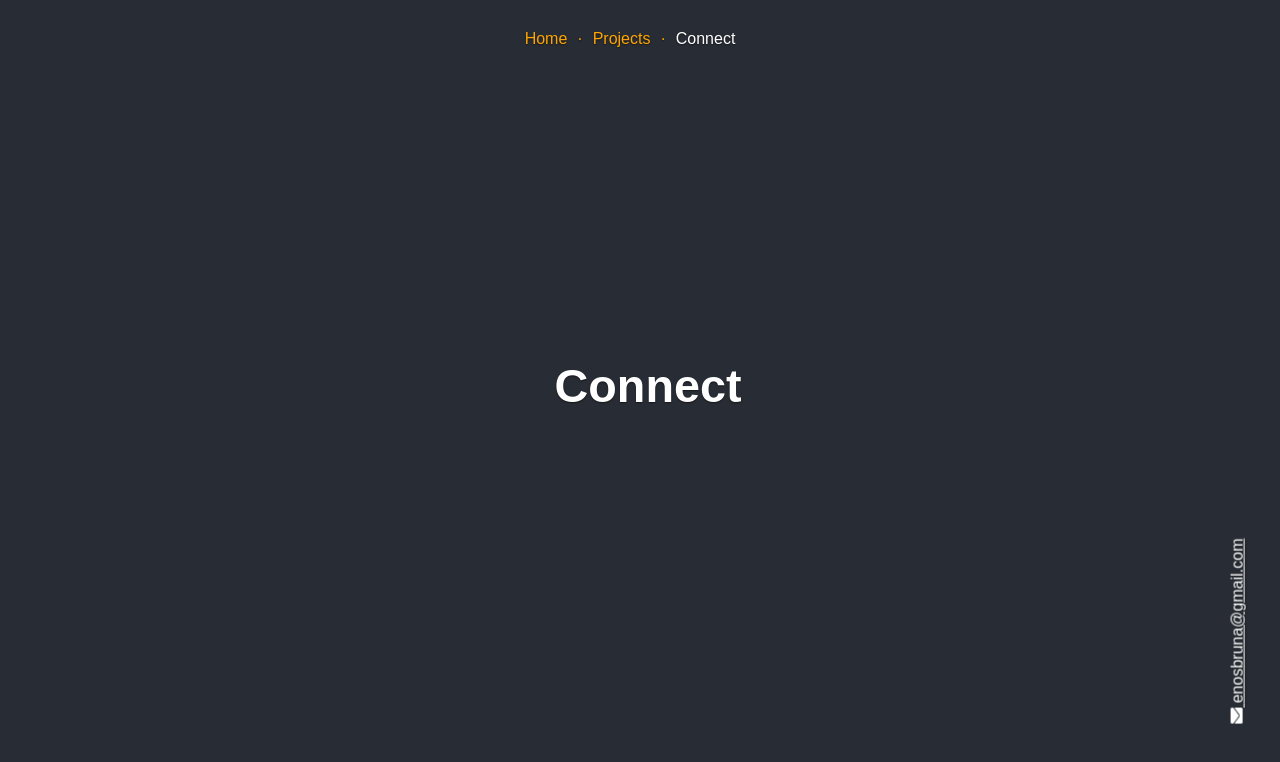
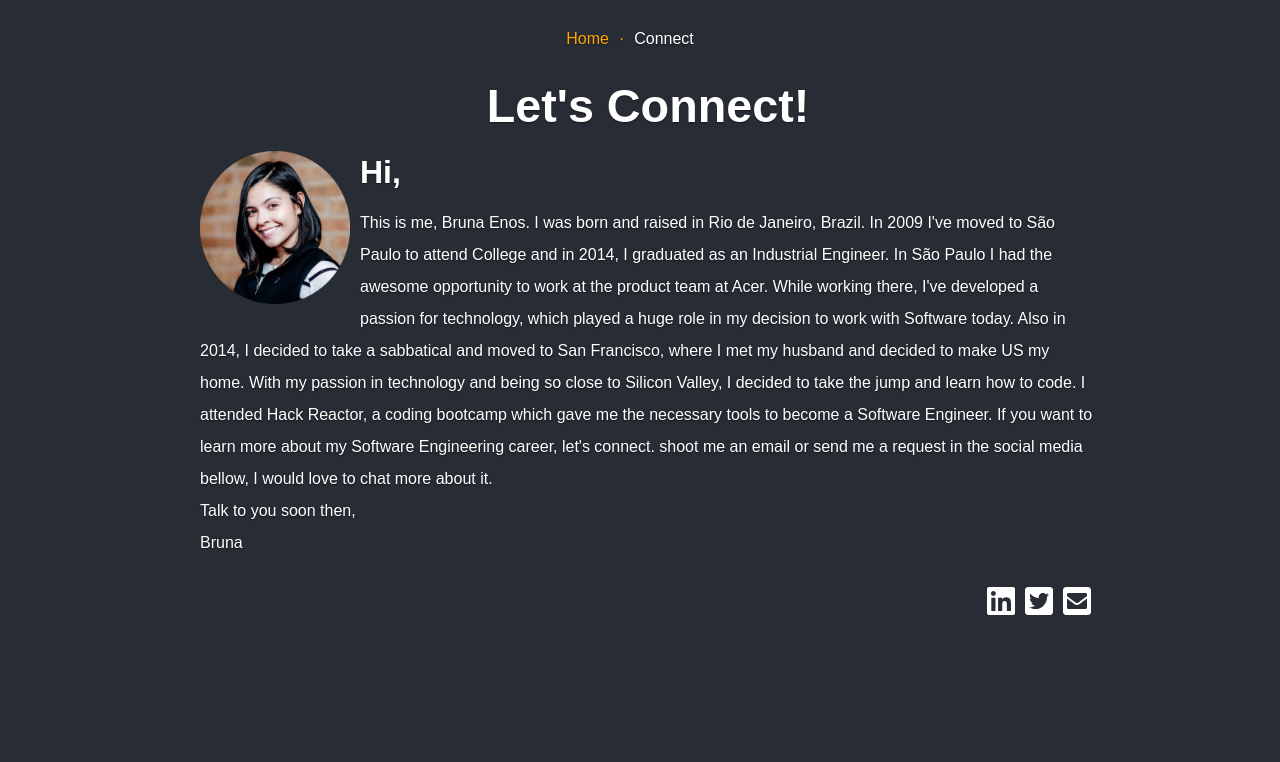
Before and after one commit to brunasmedeiros/bruna, a React (Create React App) app in the folder client/: page /connect in a window 1280 px wide. Shown: the top 762 px of the page. Built offline with nearby package versions, Linux system fonts and the light colour scheme; a web font is replaced by a local one.

Commit message:
[add] connect page

```diff
--- a/client/src/components/App.css
+++ b/client/src/components/App.css
@@ -44,23 +44,26 @@ h3 {
   padding-left: 15px;
   margin-right: auto;
   margin-left: auto;
+  position: absolute;
+  max-height: calc(100vh - 90px);
+  overflow: scroll;
+}
+
+@media (min-width: 350px) {
+  .container {
+    width: 90%;
+  }
 }
 
 @media (min-width: 768px) {
   .container {
-    width: 750px;
+    width: 80%;
   }
 }
 
 @media (min-width: 992px) {
   .container {
-    width: 970px;
-  }
-}
-
-@media (min-width: 1200px) {
-  .container {
-    width: 1170px;
+    width: 70%;
   }
 }
 
@@ -85,6 +88,32 @@ h3 {
   transform: rotate(270deg);
 }
 
+.profile--img {
+  width: 150px;
+  float: left;
+  margin-right: 10px;
+}
+
+.text--spaced {
+  line-height: 2;
+}
+
+.text--center {
+  text-align: center;
+}
+
+.social--link {
+  padding: 5px;
+}
+
+.padding--top {
+  padding-top: 10px;
+}
+
+.text--right {
+  text-align: right;
+}
+
 /*
  * Animations
  */
@@ -95,7 +124,7 @@ h3 {
   white-space: nowrap; /* Keeps the content on a single line */
   margin: 0 auto; /* Gives that scrolling effect as the typing happens */
   letter-spacing: .15em; /* Adjust as needed */
-  animation: typing 3.0s steps(30, end), blink-caret .75s step-end infinite;
+  animation: typing 2.0s steps(30, end), blink-caret .75s step-end infinite;
 }
 
 /* The typing effect */
@@ -116,11 +145,16 @@ h3 {
 
 /* Page animations */
 .page {
-    color: white;
-    position: fixed;
-    width: 100%;
-    background-color: #282c34;
-    top: 0;
+  color: white;
+  position: fixed;
+  width: 100%;
+  background-color: #282c34;
+  top: 0;
+  display: flex;
+  align-items: center;
+  flex-direction: column;
+  margin-top: 50px;
+  min-height: 80vh;
 }
 
 .page-enter {
--- a/client/src/components/App.tsx
+++ b/client/src/components/App.tsx
@@ -1,15 +1,15 @@
 import React from 'react';
 import './App.css';
 import { library } from '@fortawesome/fontawesome-svg-core'
-import { fab } from '@fortawesome/free-brands-svg-icons'
-import { faSun, faEnvelope } from '@fortawesome/free-solid-svg-icons'
+import { fab, faTwitterSquare, faLinkedin } from '@fortawesome/free-brands-svg-icons'
+import { faSun, faEnvelope, faEnvelopeSquare } from '@fortawesome/free-solid-svg-icons'
 import Navigation from "./Navigation";
 import Main from "./Main";
 import { BrowserRouter as Router } from "react-router-dom";
 
 // adds icons to FA library so it may be referenced
 // by icon name as a string anywhere else in our app
-library.add(fab, faSun, faEnvelope);
+library.add(fab, faSun, faEnvelope, faTwitterSquare, faLinkedin, faEnvelopeSquare);
 
 const App: React.FC = () => {
   return (
--- a/client/src/components/Main.tsx
+++ b/client/src/components/Main.tsx
@@ -2,14 +2,6 @@ import React from "react";
 import { Route } from "react-router-dom";
 import { CSSTransition } from "react-transition-group";
 import {routes} from "../utils/routes";
-import ContactFloatEmail from "./ContactFloatEmail";
-
-const style = {
-  height: "95vh",
-  display: "flex",
-  alignItems: "center",
-  justifyContent: "center"
-};
 
 export default function Main(){
   return (
@@ -23,14 +15,13 @@ export default function Main(){
               classNames="page"
               unmountOnExit
             >
-              <div className="page" style={style}>
+              <div className="page">
                 <Component/>
               </div>
             </CSSTransition>
           )}
         </Route>
       ))}
-      <ContactFloatEmail />
     </main>
   )
 }
--- a/client/src/components/pages/Connect.tsx
+++ b/client/src/components/pages/Connect.tsx
@@ -1,9 +1,45 @@
 import React from "react";
+import profileImg from "../../assets/profile.png"
+import { FontAwesomeIcon } from "@fortawesome/react-fontawesome";
+
+function Link(props: { href: string, children?: React.ReactNode }) {
+  return (
+    <a className="social--link" rel="noopener noreferrer" target="_blank" href={props.href}>
+      {props.children}
+    </a>
+  )
+}
 
 export default function Connect() {
   return (
-    <div className="container--header">
-      <h3> Connect </h3>
+    <div className="container">
+      <h3 className="text--center"> Let's Connect! </h3>
+      <img alt="profile" className="profile--img" width={150} src={profileImg} />
+      <h1 style={{ marginBottom: 0 }}>Hi,</h1>
+      <p className="text--spaced">
+        This is me, Bruna Enos. I was born and raised in Rio de Janeiro, Brazil. In 2009 I've moved to São Paulo
+        to attend College and in 2014, I graduated as an Industrial Engineer.
+        In São Paulo I had the awesome opportunity to work at the product team at Acer. While working there, I've developed
+        a passion for technology, which played a huge role in my decision to work with Software today. Also in 2014,
+        I decided to take a sabbatical and moved to San Francisco, where I met my husband and
+        decided to make US my home. With my passion in technology and being so close to Silicon  Valley, I decided to take the jump and learn how to code.
+        I attended Hack Reactor, a coding bootcamp which gave me the necessary tools to become a Software Engineer.
+        If you want to learn more about my Software Engineering career, let's connect. shoot me an email or send me a
+        request in the social media bellow, I would love to chat more about it.<br/>
+        Talk to you soon then,<br/>
+        Bruna
+      </p>
+      <div className="padding--top text--right">
+        <Link href="https://www.linkedin.com/in/brunaenos/">
+          <FontAwesomeIcon size="2x" icon={["fab", "linkedin"]} />
+        </Link>
+        <Link href="https://twitter.com/bruuuuna">
+          <FontAwesomeIcon size="2x" icon={["fab", "twitter-square"]} />
+        </Link>
+        <a className="social--link" href="mailto:enosbruna@gmail.com?subject=Hi, Bruna. Let's Connect!">
+          <FontAwesomeIcon size="2x" icon="envelope-square" />
+        </a>
+      </div>
     </div>
   )
 }
--- a/client/src/components/pages/Home.tsx
+++ b/client/src/components/pages/Home.tsx
@@ -1,4 +1,5 @@
 import React from "react";
+import ContactFloatEmail from "../ContactFloatEmail";
 
 export default function Home() {
   return (
@@ -7,6 +8,7 @@ export default function Home() {
         <h3>Bruna Enos</h3>
         <p className="lead">Software Engineer</p>
       </div>
+      <ContactFloatEmail />
     </div>
   )
 }
--- a/client/src/utils/routes.ts
+++ b/client/src/utils/routes.ts
@@ -1,11 +1,9 @@
 import Home from "../components/pages/Home";
-import About from "../components/pages/About";
-import Projects from "../components/pages/Projects";
 import Connect from "../components/pages/Connect";
 
 export const routes = [
   { path: "/", name: "Home", Component: Home },
-  { path: "/projects", name: "Projects", Component: Projects },
+  // { path: "/projects", name: "Projects", Component: Projects },
   // { path: "/about", name: "Work", Component: About },
   { path: "/connect", name: "Connect", Component: Connect }
 ];
```
Also changed, not shown: client/src/assets/profile.png (added), 1 other file (tests, documents, lock files or other folders).
